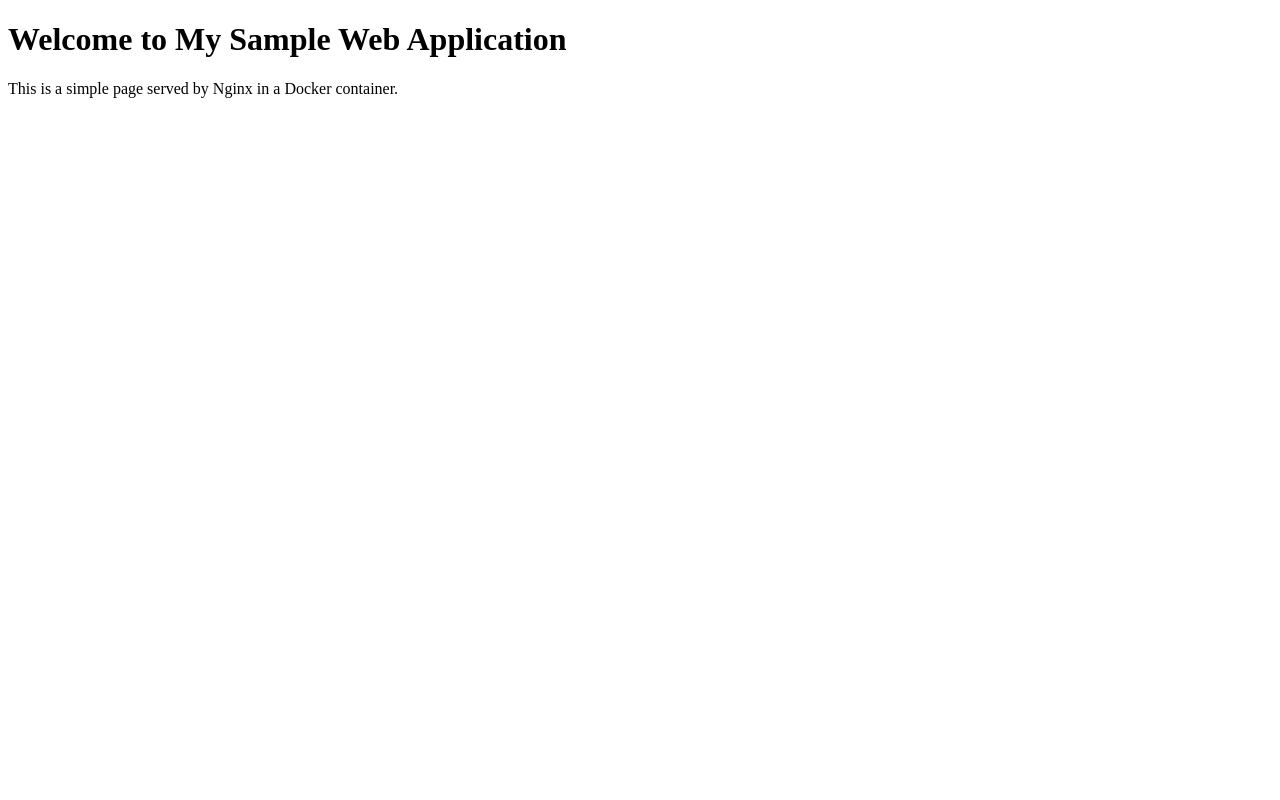
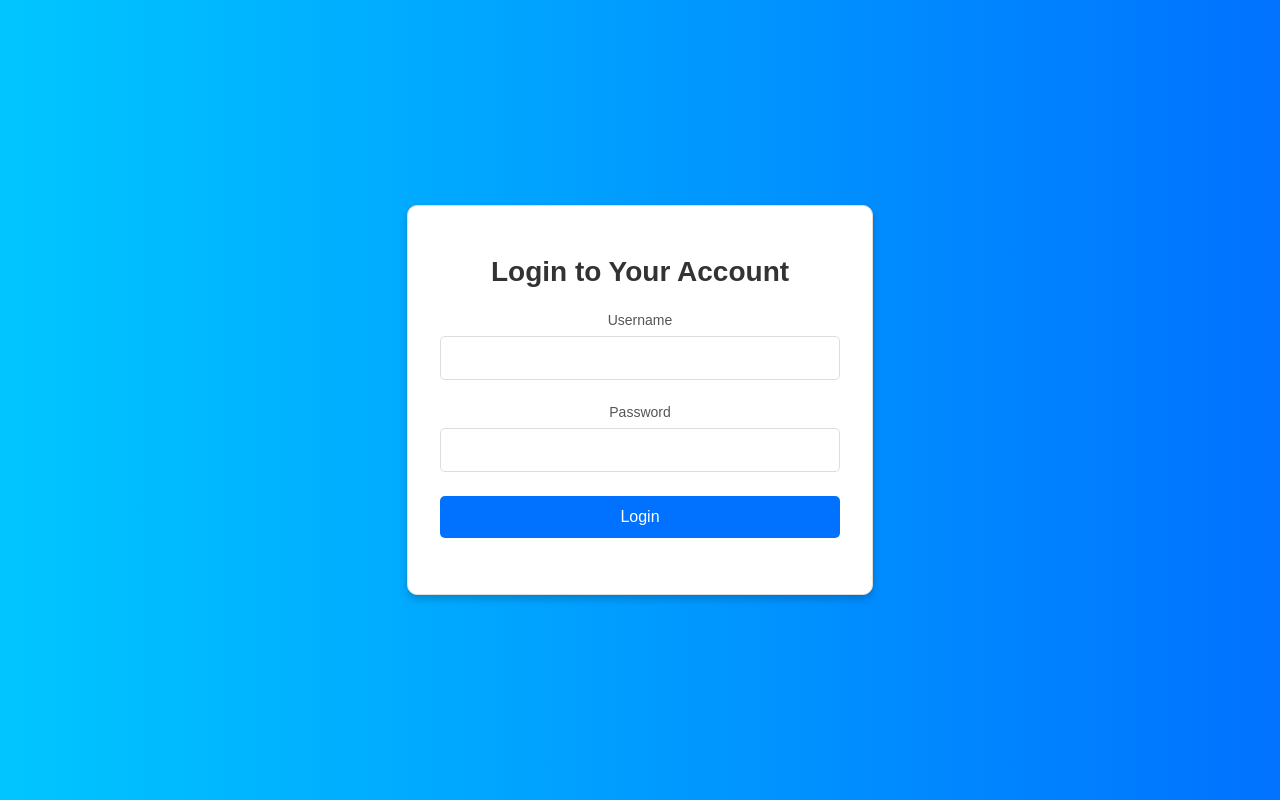
Before and after one commit to jaswanthnasa/Jaswanth-DevOps-Documentations, a plain HTML site: page Docker/practice/nginx/index.html in a window 1280 px wide. Drawn offline with Linux system fonts and the light colour scheme.

Commit message:
modified nginx html file

```diff
--- a/Docker/practice/nginx/index.html
+++ b/Docker/practice/nginx/index.html
@@ -3,10 +3,125 @@
 <head>
     <meta charset="UTF-8">
     <meta name="viewport" content="width=device-width, initial-scale=1.0">
-    <title>Sample Web Application</title>
+    <title>Login - Beautiful App</title>
+    <style>
+        body {
+            font-family: 'Arial', sans-serif;
+            background: linear-gradient(to right, #00c6ff, #0072ff);
+            display: flex;
+            justify-content: center;
+            align-items: center;
+            height: 100vh;
+            margin: 0;
+        }
+        .login-container {
+            background: #fff;
+            padding: 2rem;
+            border-radius: 10px;
+            box-shadow: 0 4px 8px rgba(0, 0, 0, 0.2);
+            width: 100%;
+            max-width: 400px;
+            text-align: center;
+            border: 1px solid #ddd;
+        }
+        h1 {
+            margin-bottom: 1.5rem;
+            font-size: 28px;
+            color: #333;
+        }
+        .form-group {
+            margin-bottom: 1.5rem;
+        }
+        .form-group label {
+            display: block;
+            margin-bottom: 0.5rem;
+            font-size: 14px;
+            color: #555;
+        }
+        .form-group input {
+            width: 100%;
+            padding: 0.75rem;
+            border: 1px solid #ddd;
+            border-radius: 5px;
+            box-sizing: border-box;
+            font-size: 16px;
+            transition: border-color 0.3s ease;
+        }
+        .form-group input:focus {
+            border-color: #0072ff;
+            outline: none;
+        }
+        .form-group input[type="submit"] {
+            background-color: #0072ff;
+            color: #fff;
+            border: none;
+            cursor: pointer;
+            font-size: 16px;
+            padding: 0.75rem;
+            border-radius: 5px;
+            transition: background-color 0.3s ease;
+        }
+        .form-group input[type="submit"]:hover {
+            background-color: #005bb5;
+        }
+        .error {
+            color: #d9534f;
+            font-size: 12px;
+            margin-top: 0.5rem;
+        }
+        @media (max-width: 600px) {
+            .login-container {
+                padding: 1rem;
+            }
+        }
+    </style>
 </head>
 <body>
-    <h1>Welcome to My Sample Web Application</h1>
-    <p>This is a simple page served by Nginx in a Docker container.</p>
+    <div class="login-container">
+        <h1>Login to Your Account</h1>
+        <form id="loginForm" action="/login" method="post">
+            <div class="form-group">
+                <label for="username">Username</label>
+                <input type="text" id="username" name="username" required>
+                <div class="error" id="usernameError"></div>
+            </div>
+            <div class="form-group">
+                <label for="password">Password</label>
+                <input type="password" id="password" name="password" required>
+                <div class="error" id="passwordError"></div>
+            </div>
+            <div class="form-group">
+                <input type="submit" value="Login">
+            </div>
+        </form>
+    </div>
+
+    <script>
+        document.getElementById('loginForm').addEventListener('submit', function(event) {
+            let valid = true;
+            const username = document.getElementById('username');
+            const password = document.getElementById('password');
+            const usernameError = document.getElementById('usernameError');
+            const passwordError = document.getElementById('passwordError');
+
+            // Clear previous errors
+            usernameError.textContent = '';
+            passwordError.textContent = '';
+
+            // Basic validation
+            if (username.value.trim() === '') {
+                usernameError.textContent = 'Username is required';
+                valid = false;
+            }
+            if (password.value.trim() === '') {
+                passwordError.textContent = 'Password is required';
+                valid = false;
+            }
+
+            if (!valid) {
+                event.preventDefault(); // Prevent form submission if validation fails
+            }
+        });
+    </script>
 </body>
 </html>
```
Also changed, not shown: Docker/practice/nginx/index_backup.html (added, +12 -0 lines).
